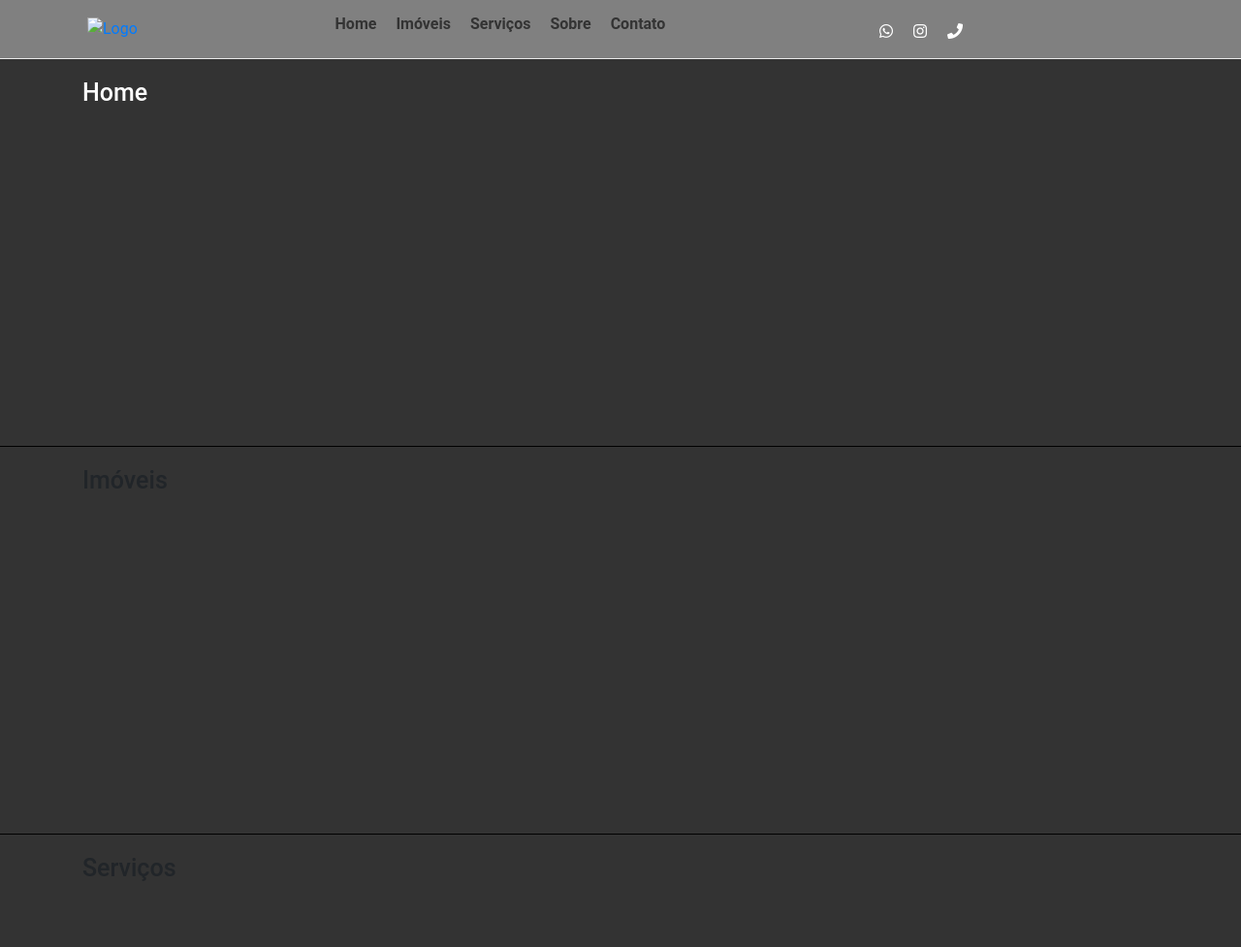
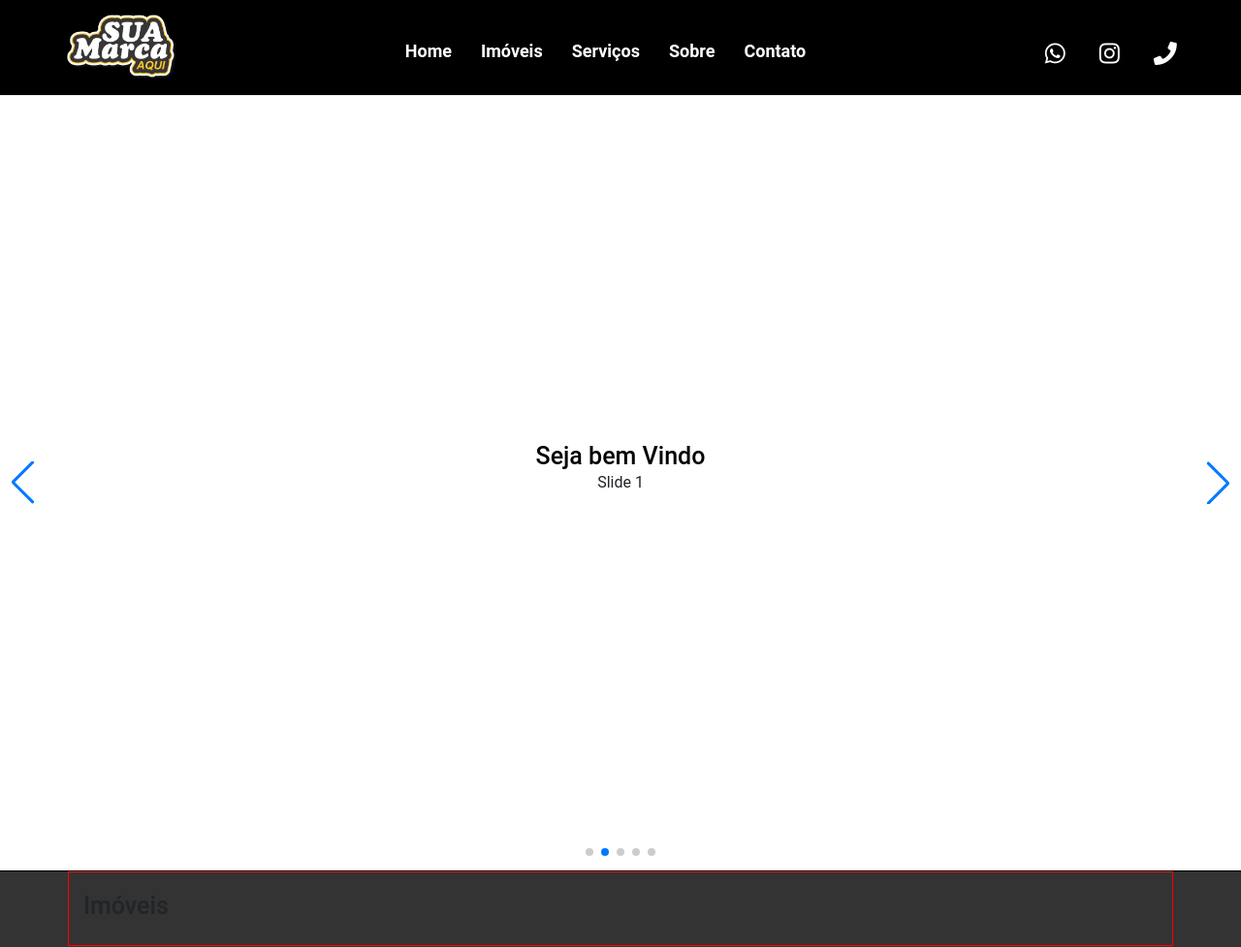
Before and after one commit to PedroPenhaa/Modelo_Site, a website: page src/html/index.html in a window 1280 px wide. Shown: the top 977 px of the page at 97% size. Drawn offline with nearby package versions, Linux system fonts and the light colour scheme; files that its build step writes are made by us from their sources; files whose address does not match are found by name.

Commit message:
ajustes e inclusões

```diff
--- a/src/html/index.html
+++ b/src/html/index.html
@@ -8,8 +8,8 @@
         <link rel="stylesheet" href="dist/css/main.css">
         <link rel="stylesheet" href="https://cdnjs.cloudflare.com/ajax/libs/font-awesome/5.15.4/css/all.min.css">
         <link rel="stylesheet" href="https://stackpath.bootstrapcdn.com/bootstrap/4.1.3/css/bootstrap.min.css">
-
-
+        <style>
+        </style>
     </head>
 <body>
 
@@ -22,7 +22,8 @@
                 <!-- Logo -->
                 <div class="logo">
                     <a href="#">
-                        <img src="../img/logo" alt="Logo" />
+                        <img src="img/logo.png" alt="Logo" />
+
                     </a>
                 </div>
 
@@ -39,9 +40,9 @@
 
                 <!-- Social Icons -->
                 <div class="social-icons">
-                    <a href="#"><i class="fab fa-whatsapp"></i></a>
-                    <a href="#"><i class="fab fa-instagram"></i></a>
-                    <a href="#"><i class="fas fa-phone"></i></a>
+                    <a href="#"><i class="fab fa-whatsapp" style="font-size: 24px;"></i></a>
+                    <a href="#"><i class="fab fa-instagram" style="font-size: 24px;"></i></a>
+                    <a href="#"><i class="fas fa-phone" style="font-size: 24px;"></i></a>
                 </div>
 
                <!-- Mobile Menu Button -->
@@ -69,9 +70,32 @@
 
         <!--============================= Home =============================-->
       <section class="container-fluid" id="s__home">
-            <div class="container">
-                <h1>Home</h1>
+
+            <swiper-container class="mySwiper" pagination="true" pagination-clickable="true" navigation="true" space-between="30"
+                centered-slides="true" autoplay-delay="2500" autoplay-disable-on-interaction="false">
+                <swiper-slide>Slide 1</swiper-slide>
+                <swiper-slide>Slide 2</swiper-slide>
+                <swiper-slide>Slide 3</swiper-slide>
+                <swiper-slide>Slide 4</swiper-slide>
+                <swiper-slide>Slide 5</swiper-slide>
+            </swiper-container>
+
+
+            <!-- Autoplay progress indicator -->
+            <div class="autoplay-progress">
+                <svg viewBox="0 0 48 48">
+                    <circle cx="24" cy="24" r="20"></circle>
+                </svg>
+                <span></span>
             </div>
+
+
+            <div class="info">
+                <h1>Seja bem Vindo</h1>
+            </div>
+
+
+
         </section>
 
         <!--============================= Imóveis =============================-->
@@ -129,6 +153,24 @@
     <script src="js/app.min.js"></script>
 
 
+
+   <!-- Swiper JS -->
+  <script src="https://cdn.jsdelivr.net/npm/swiper@11/swiper-element-bundle.min.js"></script>
+
+  <!-- Initialize Swiper -->
+  <script>
+    const progressCircle = document.querySelector(".autoplay-progress svg");
+    const progressContent = document.querySelector(".autoplay-progress span");
+
+    const swiperEl = document.querySelector("swiper-container");
+    swiperEl.addEventListener("autoplaytimeleft", (e) => {
+      const [swiper, time, progress] = e.detail;
+      progressCircle.style.setProperty("--progress", 1 - progress);
+      progressContent.textContent = `${Math.ceil(time / 1000)}s`;
+    });
+  </script>
+
+
     <script>
        document.querySelector('.hamburger').addEventListener('click', function() {
        document.querySelector('.mobile-nav').classList.toggle('active');
--- a/src/scss/_header.scss
+++ b/src/scss/_header.scss
@@ -1,24 +1,30 @@
 #s__header {
-  background-color: grey;
+  background-color: black;
   border-bottom: 1px solid #eaeaea;
 
   .header-container {
     @include flex(row, center, space-between);
-    padding: 10px 20px;
-
-    .logo img {
-      max-height: 50px;
-
+    padding: 12px 20px 5px 20px;
+    min-width: 95%;
+    border: none;
+    .logo {
+      img {
+        max-width: 120px; // Definindo o tamanho máximo da logo
+        height: auto;     // Mantendo a proporção da imagem
+        display: block;   // Garante que a imagem seja tratada como um bloco
+      }
     }
 
     .nav-menu {
       ul {
         list-style: none;
-        display: flex;
-        gap: 20px;
+        @include flex(row, center, center);
+        gap: 30px;
+        margin: 0;
         li a {
           text-decoration: none;
-          color: #333;
+          font-size: 1.8rem;
+          color: white;
           font-weight: bold;
           transition: color 0.3s;
 
@@ -30,15 +36,14 @@
     }
 
     .social-icons {
-      width: 300px;
-      padding: 2px;
-      font-size: 24px;
+      @include flex(row, center, center);
+      gap: 20px;
+      font-size: 34px;
       color: white;
-
       a {
         margin-left: 15px;
         color: var(--secondary-color);
-        font-size: 24px; /* Aumentei o tamanho para os ícones */
+        font-size: 34px; /* Aumentei o tamanho para os ícones */
         transition: color 0.3s;
 
         &:hover {
--- a/src/scss/_page_principal.scss
+++ b/src/scss/_page_principal.scss
@@ -4,17 +4,72 @@ section {
     border-bottom: 1px solid black;
 }
 
-.container{
+.container {
     padding: 20px;
+    border: 1px solid red;
 }
 
 // ------------------ Home ------------------ //
 
-#s__home{
-    .container{
-        h1{
-            color: white;
-        }
+#s__home {
+    padding: 0;
+    height: 100vh;
+    @include flex(row, center, center);
+    position: relative;
+    overflow: hidden;
+    swiper-container {
+      position: absolute;
+      top: 0;
+      left: 0;
+      width: 100%;
+      height: 100%;
+      z-index: 0; // Fica no fundo
+    }
 
+    swiper-slide {
+      @include flex(row, center, center);
+      background-color: #fff;
+      img {
+        width: 100%;
+        height: 100%;
+        object-fit: cover; // Faz com que a imagem cubra toda a área do slide
+      }
     }
-}
+
+    .info {
+      @include flex(column, center, center);
+      height: 100%;
+      position: relative;
+      z-index: 1; // Fica acima do swiper
+      color: black;
+      font-size: 2.5rem;
+      text-align: center;
+      h1{
+        margin-top: -50px;
+      }
+    }
+
+    .autoplay-progress {
+      position: absolute;
+      right: 16px;
+      bottom: 16px;
+      z-index: 2;
+      width: 48px;
+      height: 48px;
+      @include flex(row, center, center);
+      font-weight: bold;
+      color: black;
+
+      svg {
+        --progress: 0;
+        width: 100%;
+        height: 100%;
+        stroke-width: 4px;
+        stroke: black;
+        fill: none;
+        stroke-dashoffset: calc(125.6px * (1 - var(--progress)));
+        stroke-dasharray: 125.6;
+        transform: rotate(-90deg);
+      }
+    }
+  }
```
Also changed, not shown: dist/css/style.min.css, dist/img/logo.png (added), dist/index.html, 1 other file. Lines whose indentation alone changed are shown as unchanged.
